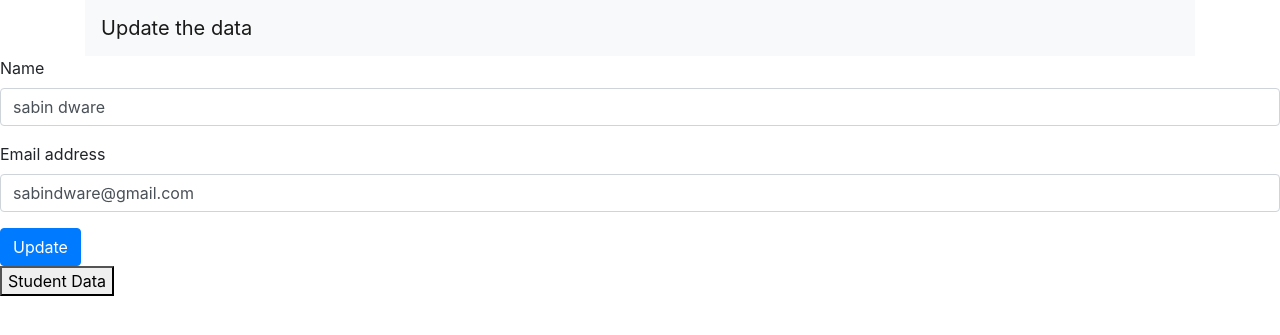
After one commit to Godvein/Django-CRUD, a Django app: page /updatedata/8/ in a window 1280 px wide. The commit adds this page. Shown: the top 335 px of the page. Run offline with Django 5.2, Linux system fonts and the light colour scheme; data comes from the database, SQL or seed files in the repository; both versions use the stored data as it was after the commit.

Commit message:
new update
successfully created updatedata view that takes in the request and id
 of the data to update and save the data performing update operation

```diff
--- a/core/admin.py
+++ b/core/admin.py
@@ -1,4 +1,5 @@
 from django.contrib import admin
 from .models import Student
 # Register your models here.
+
 admin.site.register(Student)
--- a/core/models.py
+++ b/core/models.py
@@ -2,6 +2,7 @@ from django.db import models
 
 # Create your models here.
 class Student(models.Model):
+    id = models.AutoField(primary_key=True)
     name = models.CharField(max_length=50, null= False)
     email = models.EmailField()
 
--- /dev/null
+++ b/core/templates/updatedata.html
@@ -0,0 +1,40 @@
+<!doctype html>
+<html lang="en">
+  <head>
+
+    <meta charset="utf-8">
+    <meta name="viewport" content="width=device-width, initial-scale=1, shrink-to-fit=no">
+
+
+    <link rel="stylesheet" href="https://cdn.jsdelivr.net/npm/bootstrap@4.3.1/dist/css/bootstrap.min.css" integrity="sha384-ggOyR0iXCbMQv3Xipma34MD+dH/1fQ784/j6cY/iJTQUOhcWr7x9JvoRxT2MZw1T" crossorigin="anonymous">
+
+    <title>Update Page</title>
+  </head>
+  <body>
+    <div class="container">
+        <nav class="navbar navbar-expand-lg navbar-light bg-light">
+          <a class="navbar-brand" href="#">Update the data</a>
+        </nav>
+      </div>
+
+      <form method="post" action="/updatedata/{{d.id}}/"> {% csrf_token %}
+        <div class="form-group">
+            <label for="exampleInputName1">Name</label>
+            <input value="{{d.name}}" type="text" name="Name" class="form-control" id="exampleInputName1" aria-describedby="emailHelp" placeholder="Enter name">
+          </div>
+        <div class="form-group">
+          <label for="exampleInputEmail1">Email address</label>
+          <input value="{{d.email}}" type="email" name="Email" class="form-control" id="exampleInputEmail1" aria-describedby="emailHelp" placeholder="Enter email">
+        </div>
+
+
+        <button type="submit" class="btn btn-primary">Update</button>
+      </form>
+      <form action="/viewdata/" method="get">
+        <button type="submit">Student Data</button>
+      </form>
+    <script src="https://code.jquery.com/jquery-3.3.1.slim.min.js" integrity="sha384-q8i/X+965DzO0rT7abK41JStQIAqVgRVzpbzo5smXKp4YfRvH+8abtTE1Pi6jizo" crossorigin="anonymous"></script>
+    <script src="https://cdn.jsdelivr.net/npm/popper.js@1.14.7/dist/umd/popper.min.js" integrity="sha384-UO2eT0CpHqdSJQ6hJty5KVphtPhzWj9WO1clHTMGa3JDZwrnQq4sF86dIHNDz0W1" crossorigin="anonymous"></script>
+    <script src="https://cdn.jsdelivr.net/npm/bootstrap@4.3.1/dist/js/bootstrap.min.js" integrity="sha384-JjSmVgyd0p3pXB1rRibZUAYoIIy6OrQ6VrjIEaFf/nJGzIxFDsf4x0xIM+B07jRM" crossorigin="anonymous"></script>
+  </body>
+</html>
--- a/core/templates/viewdata.html
+++ b/core/templates/viewdata.html
@@ -18,6 +18,8 @@
             <div class="fw-bold">{{d.name}}</div>
             {{d.email}}
           </div>
+          <button><a type="button" href="/deletedata/{{d.id}}" class="btn btn-outline-danger">Delete</a></button>
+          <button><a type="button" href="/updatedata/{{d.id}}" class="btn btn-outline-info">Update</a></button>
         </li>
         {% endfor %}
       </ol>
--- a/core/urls.py
+++ b/core/urls.py
@@ -5,4 +5,6 @@ urlpatterns = [
     path('', views.index, name='index'),
     path('insert/', views.insertData, name = 'insert'),
     path('viewdata/', views.viewData, name = 'viewdata'),
+    path('updatedata/<id>/', views.updateData, name = 'updatedata'),
+    path('deletedata/<id>/', views.deleteData, name = 'deletedata'),
 ]
--- a/core/views.py
+++ b/core/views.py
@@ -1,4 +1,4 @@
-from django.shortcuts import render
+from django.shortcuts import render,redirect
 from .models import Student
 # Create your views here.
 def index(request):
@@ -13,8 +13,32 @@ def insertData(request):
     return render(request, "index.html")
 
 def viewData(request):
+
     studentdata = Student.objects.all()
     data = {
         "studentdata" : studentdata
     }
     return render(request, "viewdata.html", data)
+
+def updateData(request, id):
+    if request.method == "POST":
+        name = request.POST["Name"]
+        email = request.POST["Email"]
+        edit = Student.objects.get(id = id)
+        edit.name = name
+        edit.email = email
+        edit.save()
+        return redirect("/viewdata/")
+
+    d = Student.objects.get(id = id)
+    data = {
+        "d" : d
+    }
+    return render(request, "updatedata.html", data)
+
+def deleteData(request, id):
+    studentdata = Student.objects.all()
+    data = {
+        "studentdata" : studentdata
+    }
+    return render(request, "viewdata.html", data)
```
Also changed, not shown: core/migrations/0002_alter_student_id.py (added), db.sqlite3.
